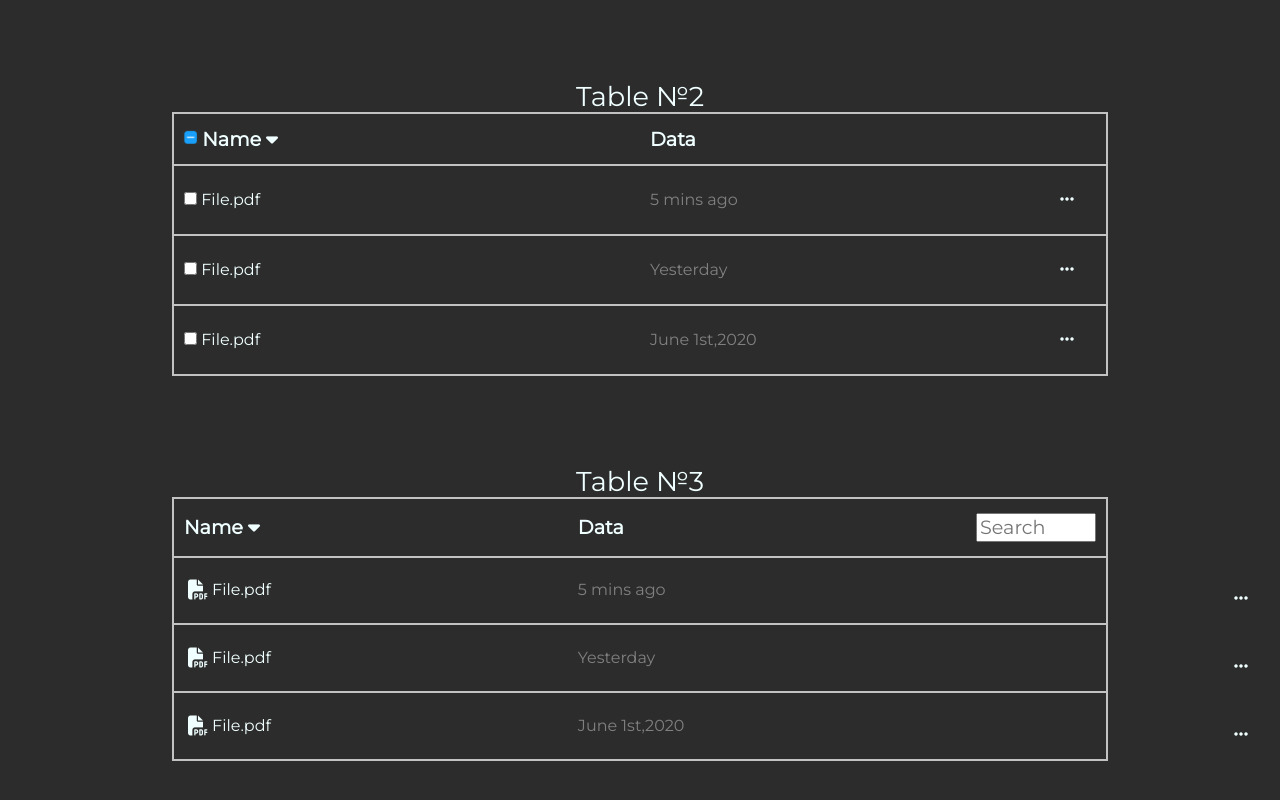
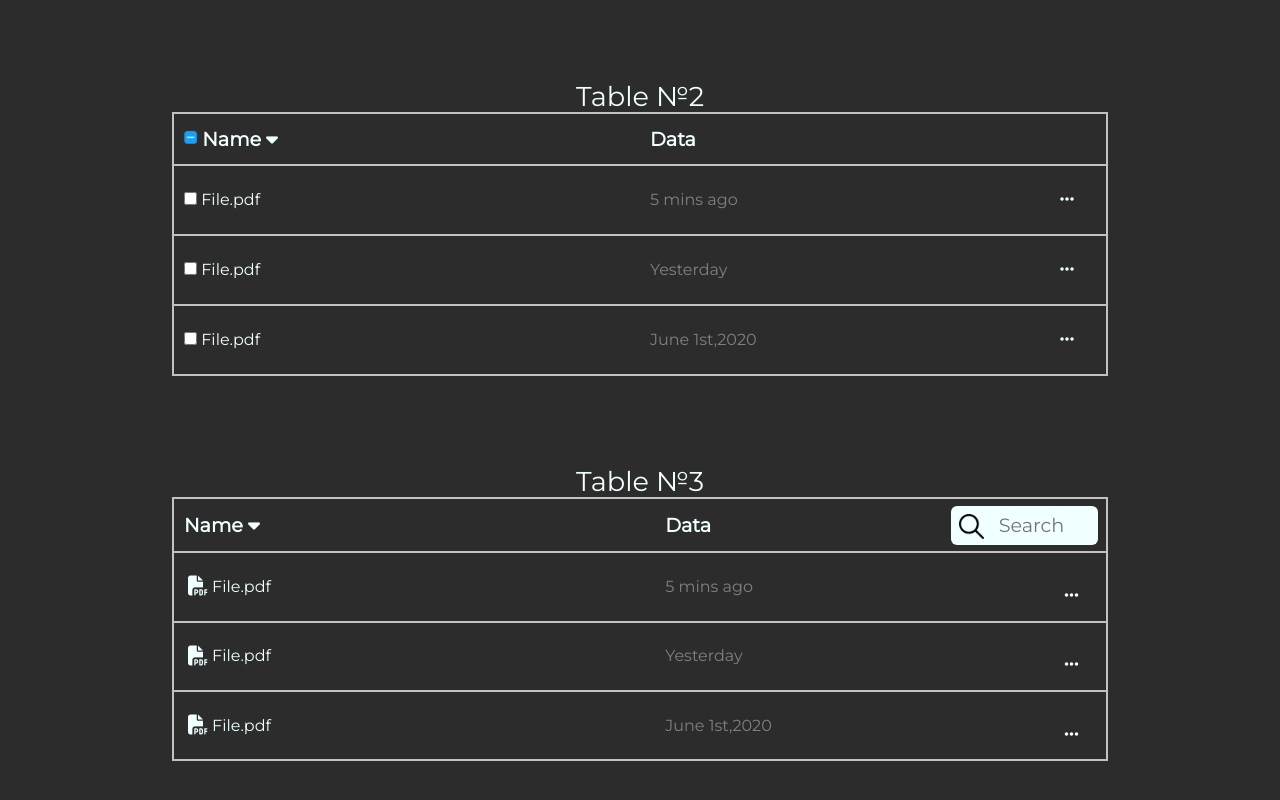
Before and after one commit to Sh12myk/Cursore_HW-3, a plain HTML site: page index.html in a window 1280 px wide. Shown: the part 752-1552 px from the top of the page. Drawn offline with Linux system fonts and the light colour scheme.

Commit message:
update style.css

```diff
--- a/css/style.css
+++ b/css/style.css
@@ -46,10 +46,21 @@ tr{
 
 
 }
+
 td, th{
     padding: 14px 10px;
     width: 50%;
+    margin-right: 0.5em;
 }
+.table-third td,.table-third th {
+     padding: 14px 10px;
+     width: 63%;
+ }
+.lasttd{
+        width: 25%;
+
+}
+
 .publication-data{
     position: relative;
     color: gray;
@@ -60,6 +71,11 @@ td, th{
     right: 2em;
 
 }
+.end{
+    position: absolute;
+    right: 12.6em;
+}
+
 a{
     text-decoration: none;
 }
@@ -74,34 +90,32 @@ i:hover{
     cursor: pointer;
 }
 
-table tr th input{
-    margin: -0.4em;
-    padding-top: 0.4em;
-    padding-bottom: 0.4em;
-    padding-left: 1.5em;
-    border-collapse: collapse;
+.table-third tr td input{
+    text-align: center;
+    margin: -0.4em -0.1em -0.4em -0.4em;
+    padding-top: 0.45em;
+    padding-bottom: 0.45em;
+    padding-left: 1.7em;
     border-radius: 6px;
-    border-color: goldenrod;
     background-image: url("../img/loupe.png");
     background-repeat: no-repeat;
     background-color: azure;
     background-size: 25px 25px;
-    background-position: 5px 5px;
-    position: relative;
-    right: -8.2em;
-    font-size: 1.1em;
+    background-position: 8px 8px;
+    position:relative;
+    font-size: 1em;
     color: black;
+    border: none;
 
 }
 .ico-checkbox{
     width: 17px;
     margin: -0.1em -0.1em 0.1em -0.1em;
-
-
-
 }
 .fa-file-pdf{
     margin: 0.2em;
 }
 
+
+
 input:focus{ color: goldenrod}
```
